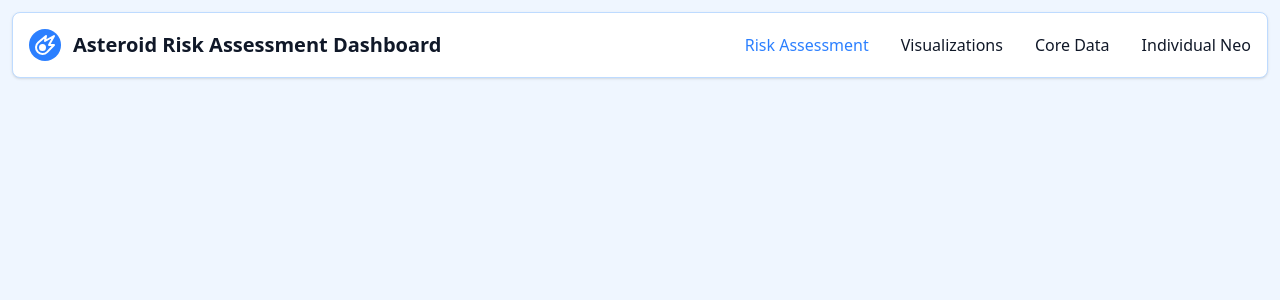
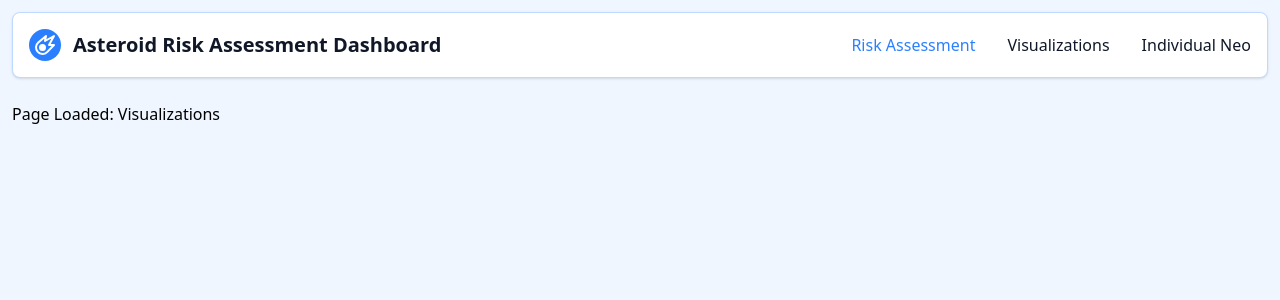
Before and after one commit to Razvan-Gorea/Asteroid-Risk-Assessment-Dashboard, a React (Vite) app in the folder frontend/asteroid_app/: page /visualizations in a window 1280 px wide. Shown: the top 300 px of the page. Built offline with nearby package versions, Linux system fonts and the light colour scheme; no server answers.

Commit message:
Added more pages and routes

```diff
--- a/frontend/asteroid_app/src/App.jsx
+++ b/frontend/asteroid_app/src/App.jsx
@@ -1,6 +1,9 @@
 import './App.css'
+
 import { BrowserRouter as Router, Routes, Route } from 'react-router-dom';
 import Dashboard from './pages/Dashboard';
+import Visualizations from './pages/Visualizations';
+import IndividualNeo from './pages/IndividualNeo';
 import NavigationBar from './components/NavigationBar'
 
 function App() {
@@ -11,6 +14,8 @@ function App() {
         <NavigationBar />
         <Routes>
           <Route path="/" element={<Dashboard />} />
+          <Route path="/visualizations" element={<Visualizations />} />
+          <Route path="/individual-neo" element={<IndividualNeo />} />
         </Routes>
       </div>
     </Router>
--- a/frontend/asteroid_app/src/components/NavigationBar.jsx
+++ b/frontend/asteroid_app/src/components/NavigationBar.jsx
@@ -86,14 +86,6 @@ const NavigationBar = () => {
             </li>
             <li>
               <Link
-                to="/core-data"
-                className="block py-2 px-3 text-gray-900 rounded hover:bg-blue-100 md:hover:bg-transparent md:border-0 md:hover:text-blue-500 md:p-0"
-              >
-                Core Data
-              </Link>
-            </li>
-            <li>
-              <Link
                 to="/individual-neo"
                 className="block py-2 px-3 text-gray-900 rounded hover:bg-blue-100 md:hover:bg-transparent md:border-0 md:hover:text-blue-500 md:p-0"
               >
--- /dev/null
+++ b/frontend/asteroid_app/src/pages/IndividualNeo.jsx
@@ -0,0 +1,7 @@
+function IndividualNeo(){
+    return(
+        <h1>Page loaded: Individual Neo</h1>
+    );
+}
+
+export default IndividualNeo;
--- /dev/null
+++ b/frontend/asteroid_app/src/pages/Visualizations.jsx
@@ -0,0 +1,7 @@
+function Visualizations(){
+    return(
+        <h1>Page Loaded: Visualizations</h1>
+    )
+}
+
+export default Visualizations;
```
